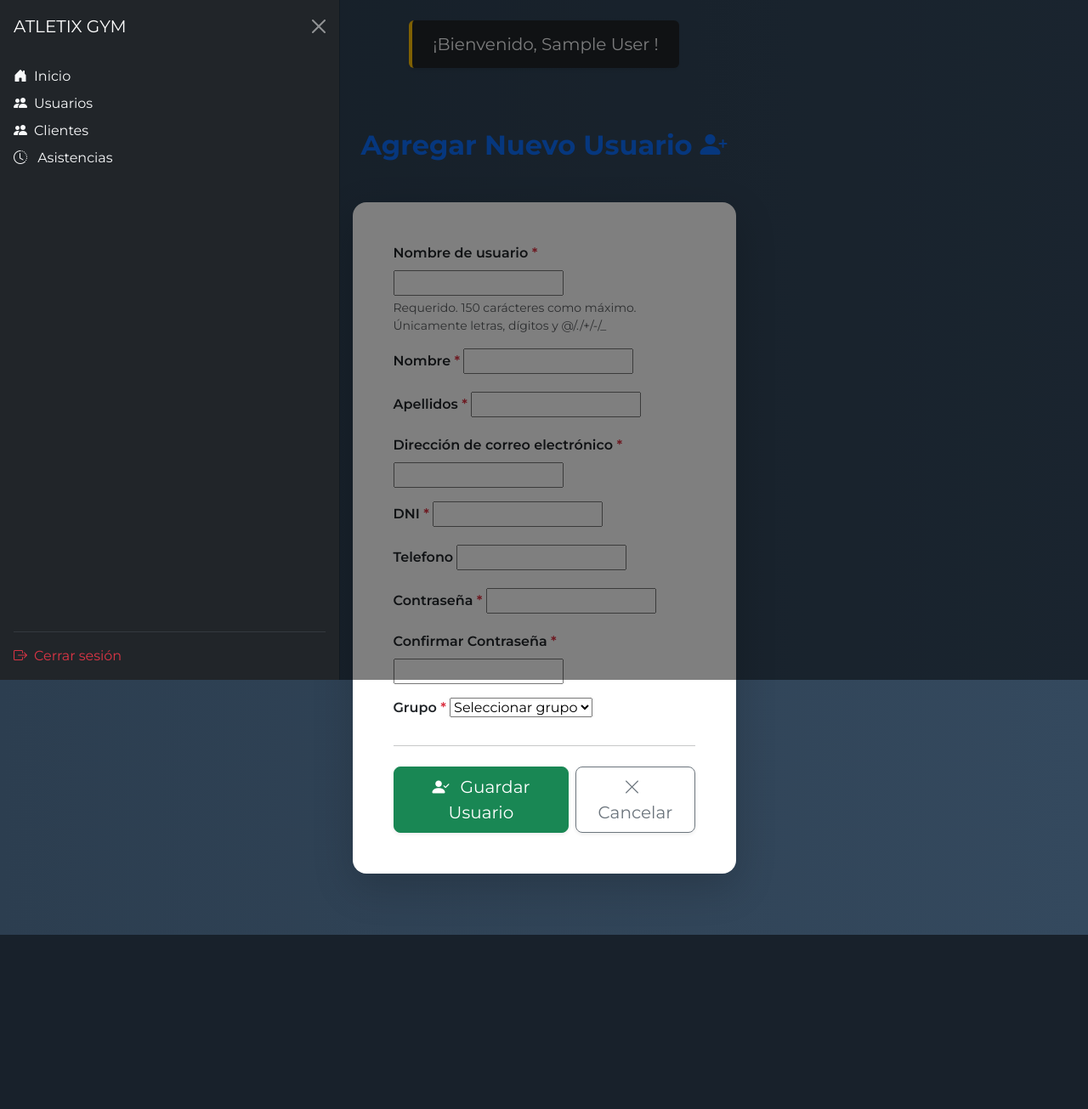
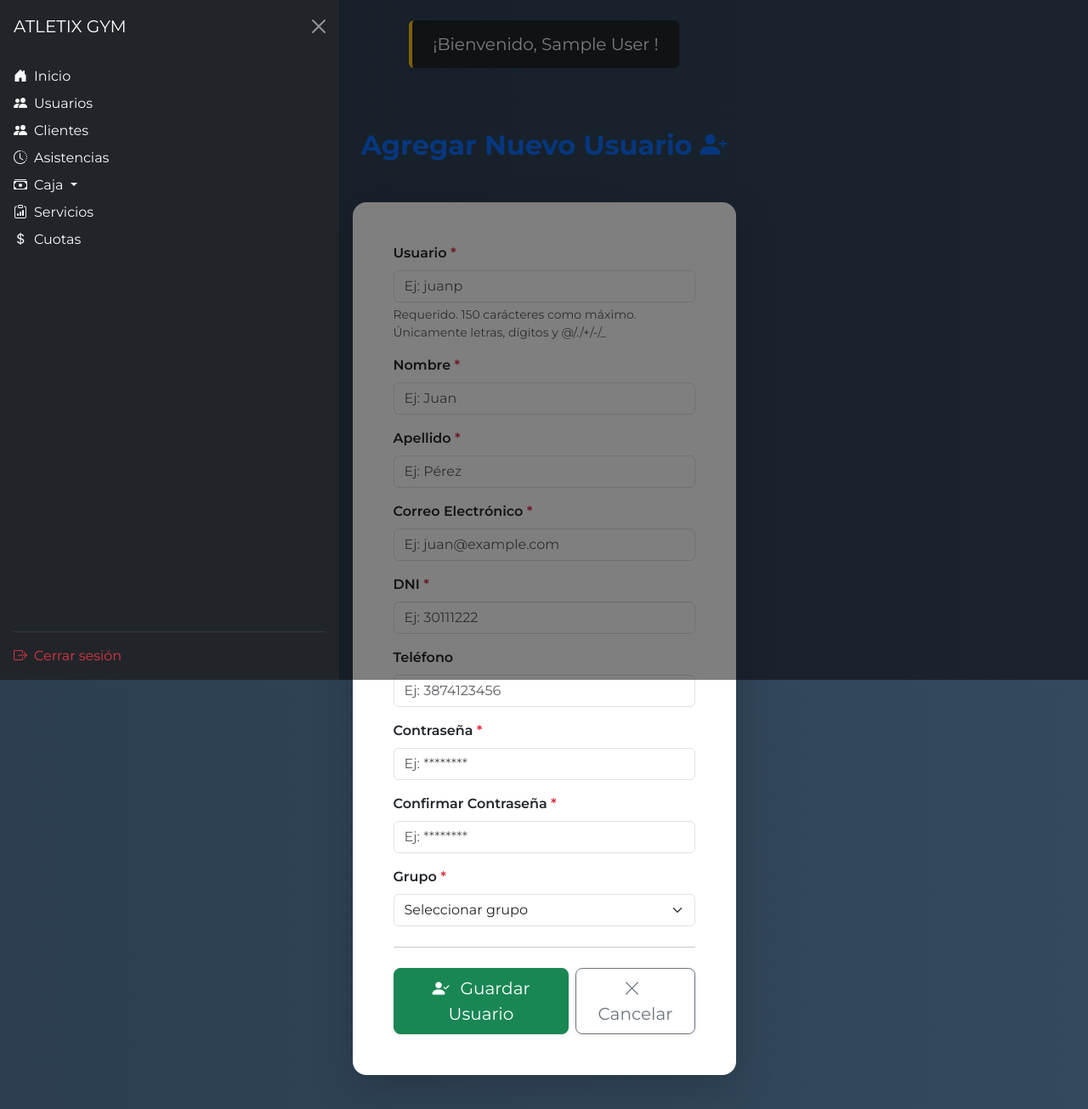
Before and after one commit to JorgeRQuiroga/AtleticGYM, a Django app: page /usuarios/agregar/ in a window 1280 px wide, after a click that opens the changed part. Shown: the top 1305 px of the page at 85% size. Before the commit the page ends 1100 px from the top, so only its background shows below. Run offline with Django 5.2, Linux system fonts and the light colour scheme; the visitor is signed in with stand-in values (Sample User, id 1).

Commit message:
Actualizacion

```diff
--- a/clientes/forms.py
+++ b/clientes/forms.py
@@ -16,7 +16,7 @@ class ClienteForm(forms.ModelForm):
         widgets = {
             'nombre': forms.TextInput(attrs={'class': 'form-control', 'placeholder': 'Ej: Juan'}),
             'apellido': forms.TextInput(attrs={'class': 'form-control', 'placeholder': 'Ej: Pérez'}),
-            'dni': forms.NumberInput(attrs={'class': 'form-control', 'placeholder': 'Ej: 30111222'}),
+            'dni': forms.TextInput(attrs={'class': 'form-control', 'placeholder': 'Ej: 30111222'}),
             'telefono': forms.TextInput(attrs={'class': 'form-control', 'placeholder': 'Ej: 3874123456'}),
             'emergencia': forms.TextInput(attrs={'class': 'form-control', 'placeholder': 'Ej: 3874000000'}),
             'email': forms.EmailInput(attrs={'class': 'form-control', 'placeholder': 'Ej: juan@example.com'}),
--- a/templates/base.html
+++ b/templates/base.html
@@ -6,11 +6,13 @@
     <title>ATLETIX GYM S.A.S</title>
     <meta name="viewport" content="width=device-width, initial-scale=1">
 
+    <!-- Estilos -->
     <link href="https://cdn.jsdelivr.net/npm/bootstrap@5.3.3/dist/css/bootstrap.min.css" rel="stylesheet">
     <link href="https://cdn.jsdelivr.net/npm/bootstrap-icons@1.10.5/font/bootstrap-icons.css" rel="stylesheet">
     <link href="https://fonts.googleapis.com/css2?family=Montserrat:wght@400;600;700&display=swap" rel="stylesheet">
     <link href="{% static 'css/base.css' %}" rel="stylesheet">
 </head>
+
 <body class="bg-dark text-light" style="font-family: 'Montserrat', sans-serif;">
 
 {% if request.user.is_authenticated %}
@@ -22,10 +24,14 @@
     <!-- Menú lateral -->
     <div class="offcanvas offcanvas-start text-bg-dark" tabindex="-1" id="menuLateral" aria-labelledby="menuLateralLabel">
         <div class="offcanvas-header">
-            <h5 class="offcanvas-title" id="menuLateralLabel"><i class="bi bi-person-arms-up"></i> ATLETIX GYM</h5>
+            <h5 class="offcanvas-title" id="menuLateralLabel">
+                <i class="bi bi-person-arms-up"></i> ATLETIX GYM
+            </h5>
             <button type="button" class="btn-close btn-close-white" data-bs-dismiss="offcanvas" aria-label="Cerrar"></button>
         </div>
+
         <div class="offcanvas-body d-flex flex-column">
+            <!-- Navegación principal -->
             <a href="{% url 'home' %}" class="nav-link text-light mb-2 {% if request.resolver_match.url_name == 'home' %}active{% endif %}">
                 <i class="bi bi-house-door-fill me-2"></i>Inicio
             </a>
@@ -36,8 +42,29 @@
                 <i class="bi bi-people-fill me-2"></i>Clientes
             </a>
             <a href="{% url 'asistencia_listar' %}" class="nav-link text-light mb-2">
-                    <i class="bi bi-clock-history me-2"></i> Asistencias
+                <i class="bi bi-clock-history me-2"></i>Asistencias
             </a>
+
+            <!-- Menú desplegable: Caja -->
+            <div class="dropdown mb-2">
+                <a class="nav-link dropdown-toggle text-light" href="#" role="button" data-bs-toggle="dropdown" aria-expanded="false">
+                    <i class="bi bi-cash-stack me-2"></i>Caja
+                </a>
+                <ul class="dropdown-menu dropdown-menu-dark">
+                    <li><a class="dropdown-item" href="#"><i class="bi bi-box-arrow-in-right me-2"></i>Abrir caja</a></li>
+                    <li><a class="dropdown-item" href="#"><i class="bi bi-box-arrow-left me-2"></i>Cerrar caja</a></li>
+                </ul>
+            </div>
+
+            <!-- Secciones futuras -->
+            <a href="#" class="nav-link text-light mb-2 disabled" tabindex="-1" aria-disabled="true">
+                <i class="bi bi-clipboard-data me-2"></i>Servicios
+            </a>
+            <a href="#" class="nav-link text-light mb-2 disabled" tabindex="-1" aria-disabled="true">
+                <i class="bi bi-currency-dollar me-2"></i>Cuotas
+            </a>
+
+            <!-- Cierre de sesión -->
             <div class="mt-auto">
                 <hr class="text-secondary">
                 <a href="{% url 'logout' %}" class="nav-link text-danger">
@@ -66,11 +93,11 @@
         </div>
     {% endif %}
 
-
     {% block content %}
     {% endblock %}
 </div>
 
+<!-- Scripts -->
 <script src="https://cdn.jsdelivr.net/npm/bootstrap@5.3.3/dist/js/bootstrap.bundle.min.js"></script>
 </body>
 </html>
--- a/usuarios/forms.py
+++ b/usuarios/forms.py
@@ -5,12 +5,18 @@ from .models import Usuario
 class UsuarioForm(forms.ModelForm):
     password = forms.CharField(
         label="Contraseña",
-        widget=forms.PasswordInput,
+        widget=forms.PasswordInput(attrs={
+            'class': 'form-control',
+            'placeholder': 'Ej: ********'
+        }),
         required=True
     )
     password_confirm = forms.CharField(
         label="Confirmar Contraseña",
-        widget=forms.PasswordInput,
+        widget=forms.PasswordInput(attrs={
+            'class': 'form-control',
+            'placeholder': 'Ej: ********'
+        }),
         required=True
     )
     groups = forms.ModelChoiceField(
@@ -31,24 +37,39 @@ class UsuarioForm(forms.ModelForm):
             'email', 'dni', 'telefono',
             'password', 'password_confirm', 'groups'
         ]
+        labels = {
+            'username': 'Usuario',
+            'first_name': 'Nombre',
+            'last_name': 'Apellido',
+            'email': 'Correo Electrónico',
+            'dni': 'DNI',
+            'telefono': 'Teléfono',
+        }
+        widgets = {
+            'username': forms.TextInput(attrs={'class': 'form-control', 'placeholder': 'Ej: juanp'}),
+            'first_name': forms.TextInput(attrs={'class': 'form-control', 'placeholder': 'Ej: Juan'}),
+            'last_name': forms.TextInput(attrs={'class': 'form-control', 'placeholder': 'Ej: Pérez'}),
+            'email': forms.EmailInput(attrs={'class': 'form-control', 'placeholder': 'Ej: juan@example.com'}),
+            'dni': forms.TextInput(attrs={
+                'class': 'form-control',
+                'type': 'text',
+                'placeholder': 'Ej: 30111222',
+                'inputmode': 'numeric',
+                'pattern': '[0-9]*'
+            }),
+            'telefono': forms.TextInput(attrs={'class': 'form-control', 'placeholder': 'Ej: 3874123456'}),
+        }
 
     def __init__(self, *args, **kwargs):
         super().__init__(*args, **kwargs)
 
-        # Campos obligatorios (excepto teléfono)
-        self.fields['username'].required = True
-        self.fields['first_name'].required = True
-        self.fields['last_name'].required = True
-        self.fields['email'].required = True
-        self.fields['dni'].required = True
-        self.fields['password'].required = True
-        self.fields['password_confirm'].required = True
-        self.fields['groups'].required = True
+        # Lista de campos obligatorios
+        campos_obligatorios = ['username', 'first_name', 'last_name', 'email', 'dni', 'password', 'password_confirm', 'groups']
+        for campo in campos_obligatorios:
+            self.fields[campo].required = True
+
+        # Campo opcional
         self.fields['telefono'].required = False
-
-        # Estilos visuales
-        for field in self.fields.values():
-            field.widget.attrs.update({'class': 'input-estilo'})
 
     def clean(self):
         cleaned_data = super().clean()
```
Lines whose indentation alone changed are shown as unchanged.
